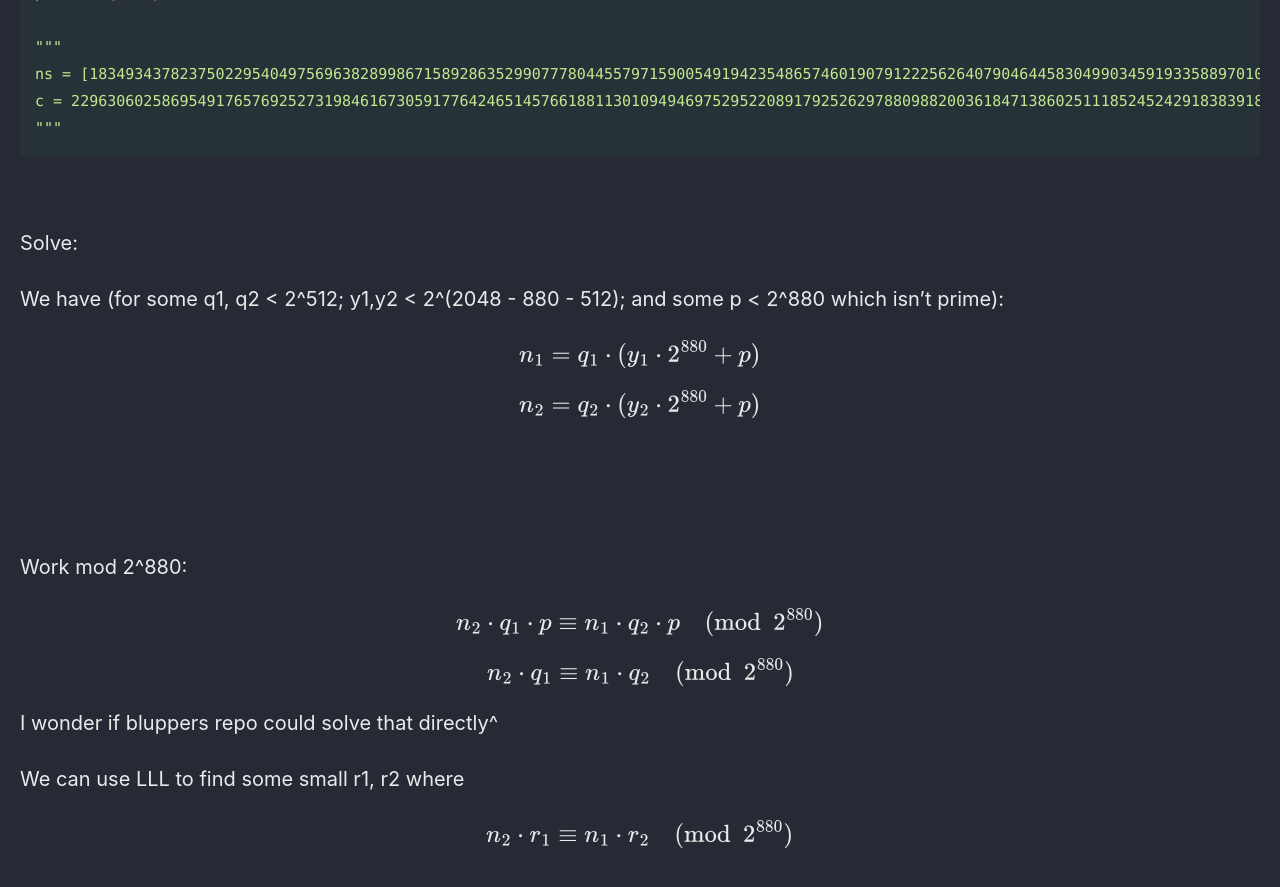
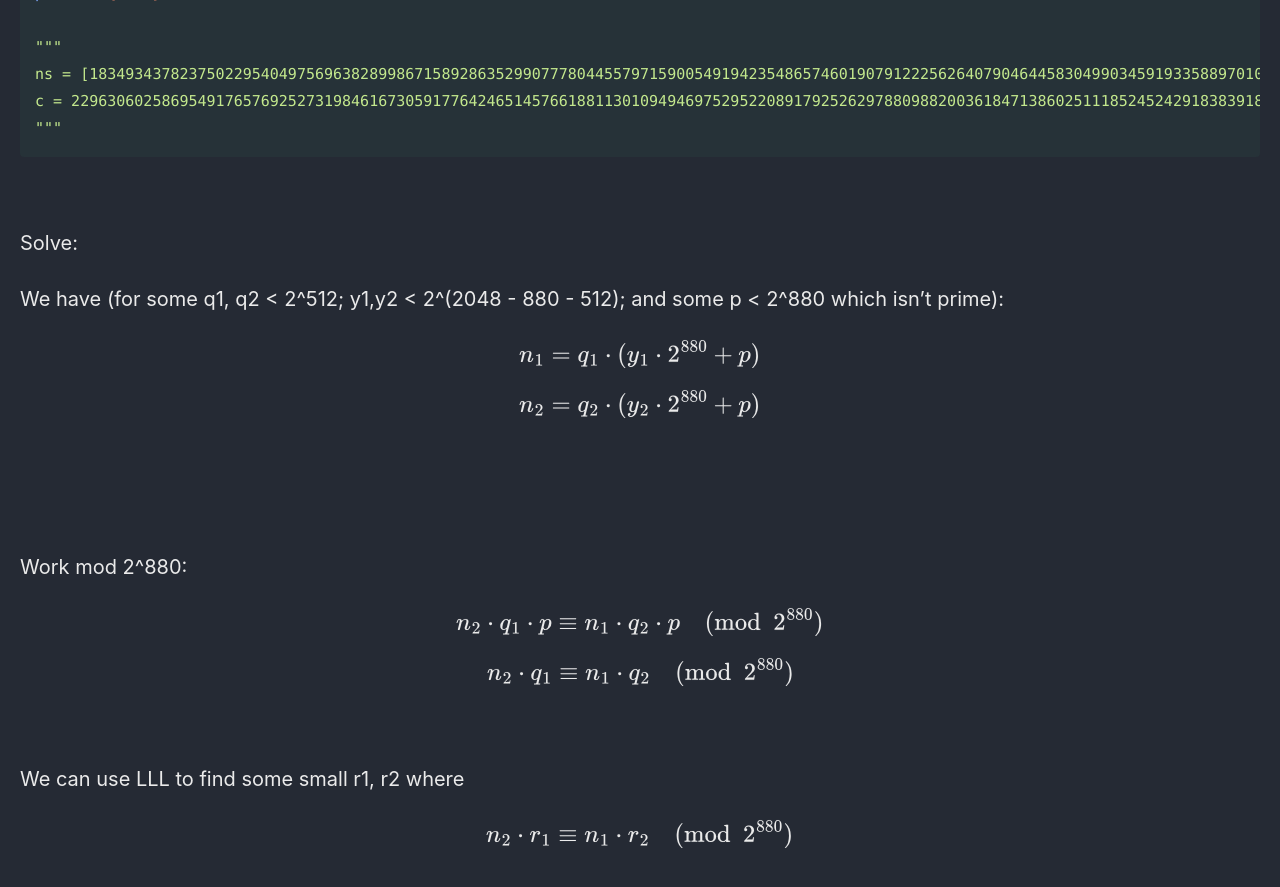
Before and after one commit to Connor-McCartney/Connor-McCartney.github.io, a Jekyll site: the page built from _pages/cryptography/small-roots/LowEntropy-HCMUSCTF2025.md, in a window 1280 px wide and 900 px high, scrolled down 1134 px. Shown: the top 887 px of the window. Built offline with Jekyll 4.4.1, drawn with Linux system fonts in a browser that asks for light colours; cached includes are drawn as plain includes.

Commit message:
Update LowEntropy-HCMUSCTF2025.md

```diff
--- a/_pages/cryptography/small-roots/LowEntropy-HCMUSCTF2025.md
+++ b/_pages/cryptography/small-roots/LowEntropy-HCMUSCTF2025.md
@@ -70,7 +70,6 @@ $$n_2 \cdot q_1 \cdot p \equiv n_1 \cdot q_2 \cdot p \pmod{2^{880}}$$
 $$n_2 \cdot q_1 \equiv n_1 \cdot q_2 \pmod{2^{880}}$$
 
 
-I wonder if bluppers repo could solve that directly^
 <br>
 
 
```
